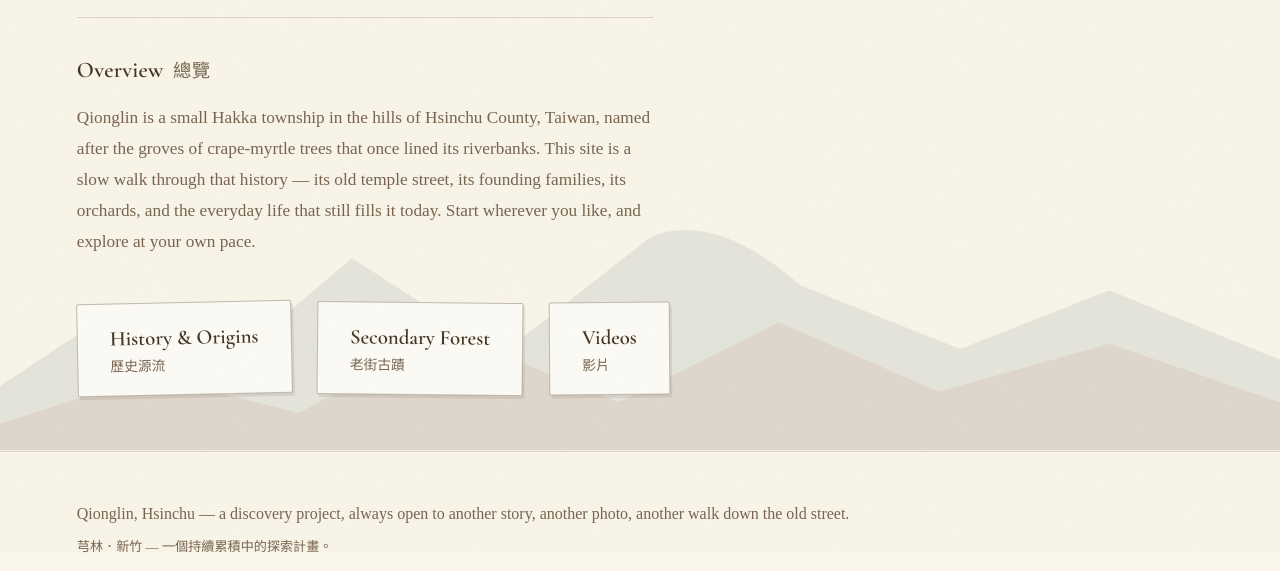
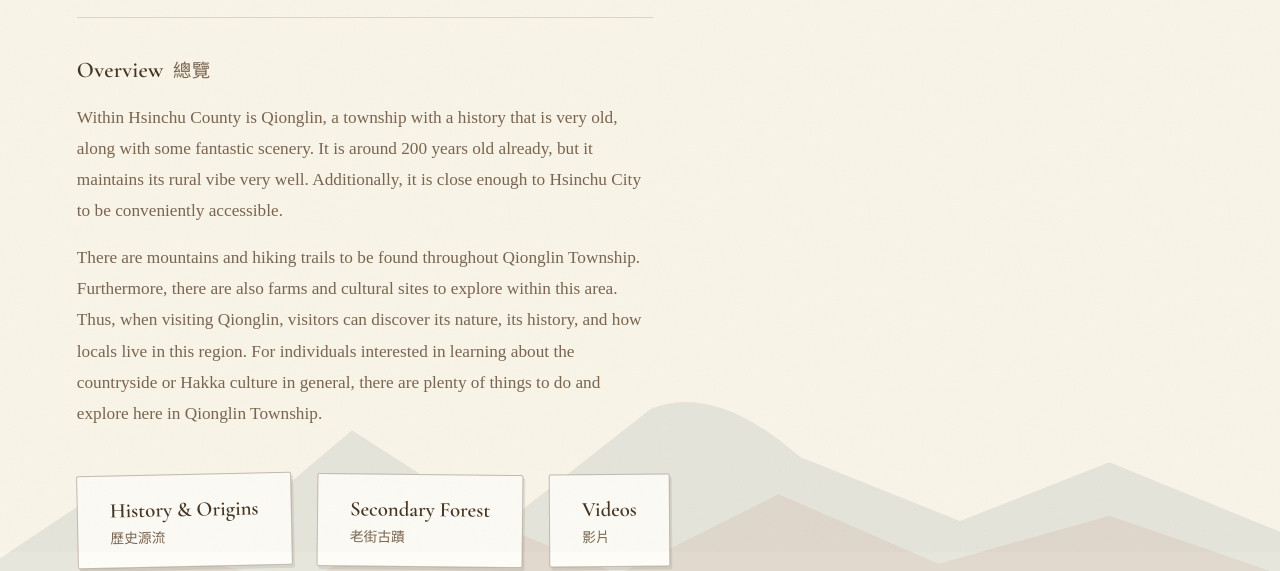
Before and after one commit to fire10dino/Qionglin_Corner, a plain HTML site: page index.html in a window 1280 px wide. Shown: the part 248-819 px from the top of the page. Drawn offline with nearby package versions, Linux system fonts and the light colour scheme.

Commit message:
Update index.html

```diff
--- a/index.html
+++ b/index.html
@@ -214,6 +214,7 @@
     font-size:1.08rem;
     color:var(--ink-soft);
   }
+  .hero__overview p + p{ margin-top:1rem; }
 
   .hero__stamps{
     display:flex; flex-wrap:wrap; gap:1.6rem;
@@ -472,7 +473,8 @@
 
         <div class="hero__overview">
           <h2>Overview<span class="gloss" lang="zh-Hant">總覽</span></h2>
-          <p>Qionglin is a small Hakka township in the hills of Hsinchu County, Taiwan, named after the groves of crape-myrtle trees that once lined its riverbanks. This site is a slow walk through that history — its old temple street, its founding families, its orchards, and the everyday life that still fills it today. Start wherever you like, and explore at your own pace.</p>
+          <p>Within Hsinchu County is Qionglin, a township with a history that is very old, along with some fantastic scenery. It is around 200 years old already, but it maintains its rural vibe very well. Additionally, it is close enough to Hsinchu City to be conveniently accessible.</p>
+          <p>There are mountains and hiking trails to be found throughout Qionglin Township. Furthermore, there are also farms and cultural sites to explore within this area. Thus, when visiting Qionglin, visitors can discover its nature, its history, and how locals live in this region. For individuals interested in learning about the countryside or Hakka culture in general, there are plenty of things to do and explore here in Qionglin Township.</p>
         </div>
 
         <div class="hero__stamps">
```
